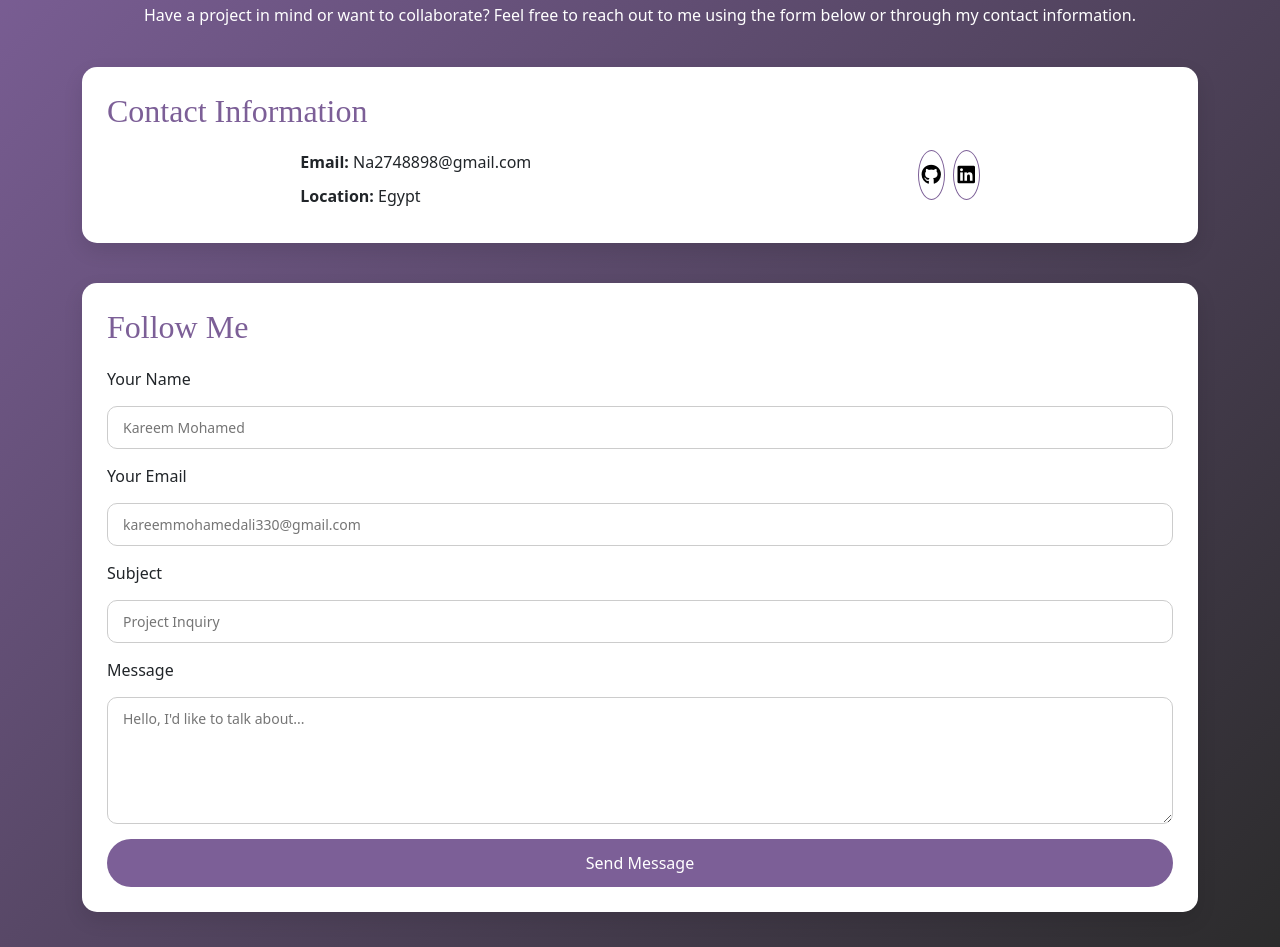
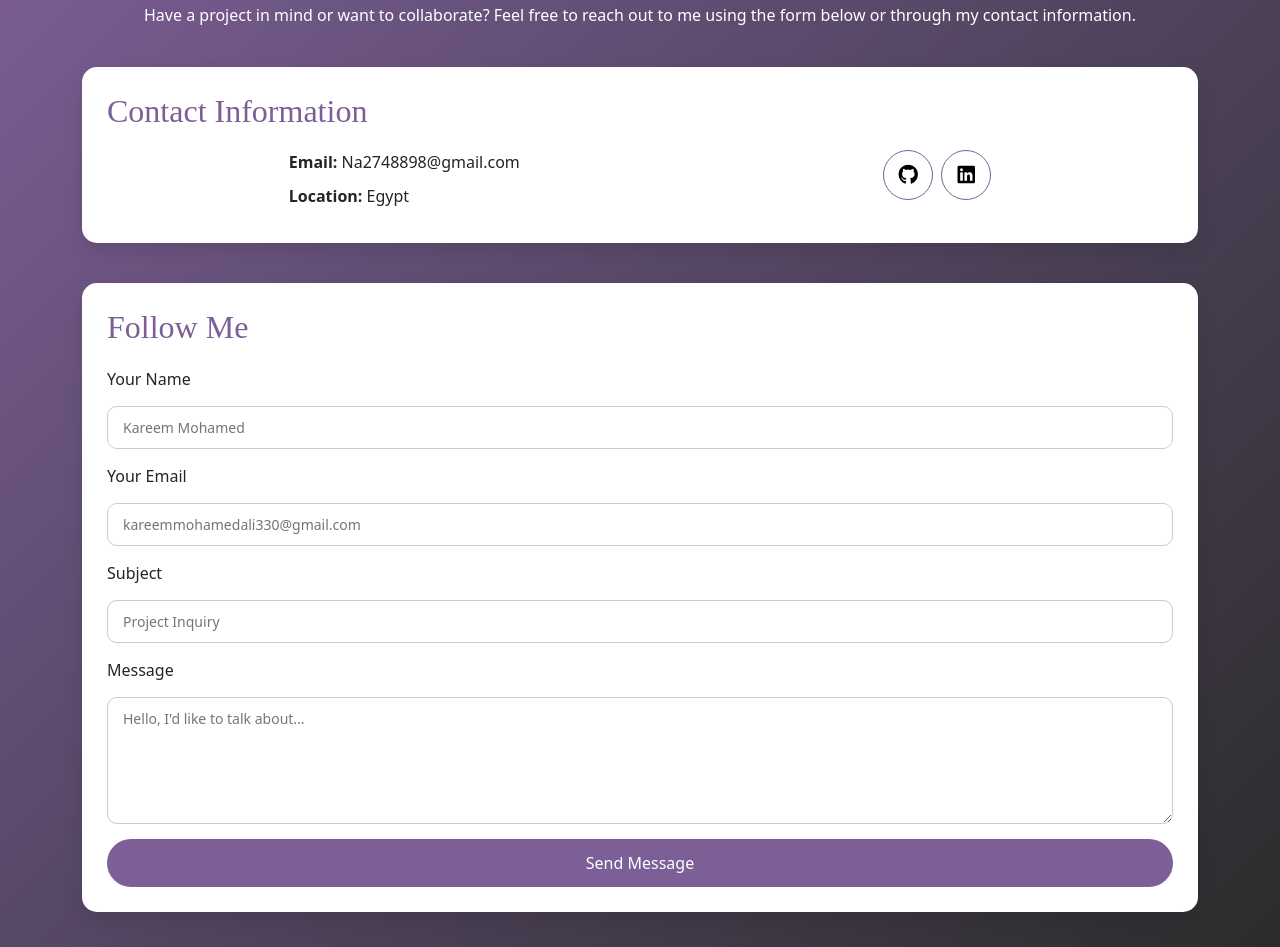
Before and after one commit to Nada-Elkazafy/My-Protoflo, a plain HTML site: page index.html in a window 1280 px wide. Shown: the part 3289-4236 px from the top of the page. Drawn offline with Linux system fonts and the light colour scheme; a web font is replaced by a local one.

Commit message:
Change max-width to width for logo links

```diff
--- a/css/style.css
+++ b/css/style.css
@@ -501,7 +501,7 @@
   color: rgb(0, 0, 0);
   border: 1px solid rgb(124, 95, 151) ;
   border-radius: 50%;
-  max-width: 50px;
+  width: 50px;
   height: 50px;
   font-size: 20px;
 
```
